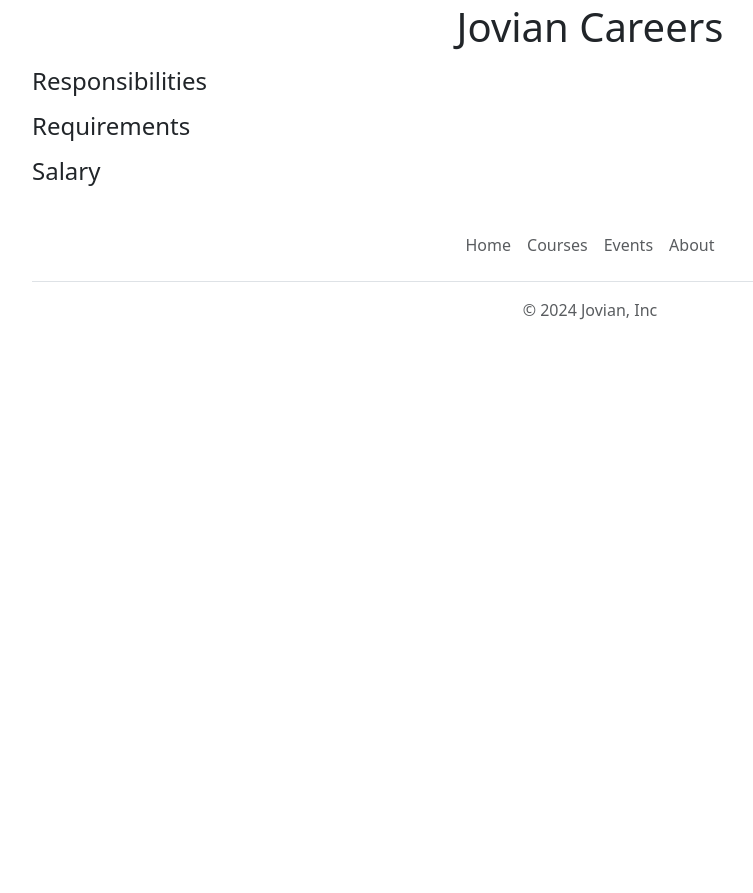
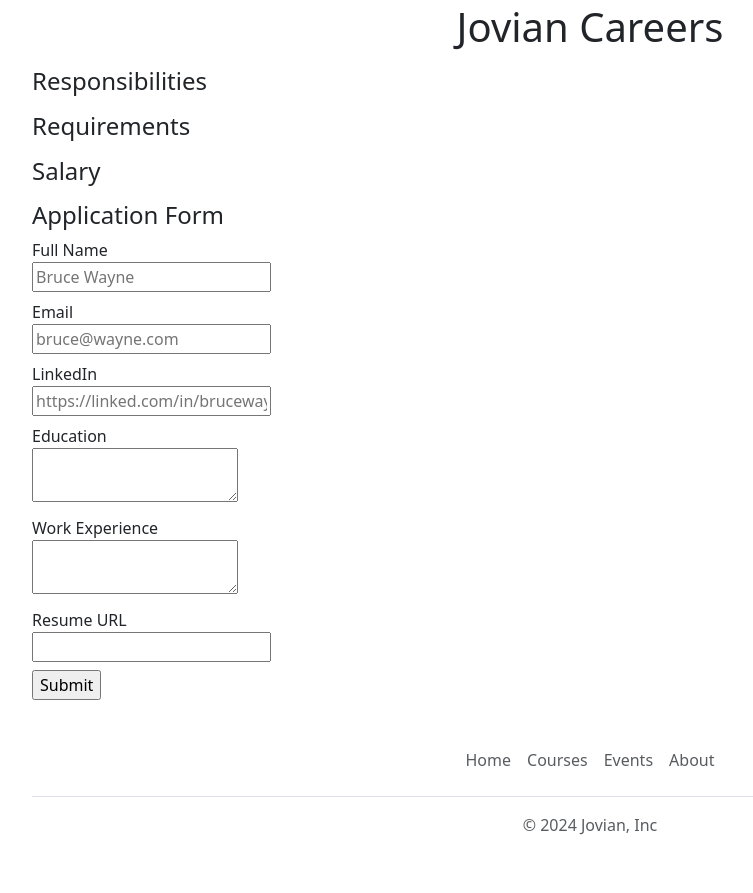
Before and after one commit to smit-finder/jovian-careers-website-v2, a Flask app: template templates/jobpage.html in a window 1280 px wide. Shown: the part 429-1322 px from the top of the page, without its empty margins (50-803 px from the left). Before the commit the page ends 749 px from the top, so only its background shows below. Run offline with Flask 3, Linux system fonts and the light colour scheme; the template is opened without the code that fills it, so the values that code supplies are empty.

Commit message:
Stored application in database

```diff
--- a/app.py
+++ b/app.py
@@ -1,7 +1,8 @@
 import os
 
-from flask import Flask, render_template, jsonify
-from database import load_jobs_from_db, load_job_from_db
+from flask import Flask, render_template, jsonify, request
+from database import load_jobs_from_db, load_job_from_db, add_application_to_db
+
 
 app = Flask(__name__)
 
@@ -22,7 +23,17 @@ def show_job(id):
         return "Not Found", 404
     return render_template('jobpage.html', job=job)
 
+@app.route("/job/<id>/apply", methods=['post'])
+def apply_to_job(id):
+    data = request.form
+    job = load_job_from_db(id)
+
+    add_application_to_db(id, data)
+    # send an email
+    # display an acknowledgement
+    return render_template('application_submitted.html',
+                           application=data,
+                           job=job)
+
 if __name__ == "__main__":
     app.run(host='0.0.0.0', debug=True)
-    host = os.environ.get('DB_HOST')
-    print(host)
--- /dev/null
+++ b/templates/application_form.html
@@ -0,0 +1,35 @@
+<h4>Application Form</h4>
+<form action="/job/{{job['id']}}/apply" method="post">
+    <div class="mb-2">
+    <label>Full Name</label><br>
+    <input type="text" name="full_name" placeholder="Bruce Wayne">
+    </div>
+
+    <div class="mb-2">
+    <label>Email</label><br>
+    <input type="text" name="email" placeholder="bruce@wayne.com">
+    </div>
+
+    <div class="mb-2">
+    <label>LinkedIn</label><br>
+    <input type="text" name="linkedin_url" placeholder="https://linked.com/in/brucewayne">
+    </div>
+
+    <div class="mb-2">
+    <label>Education</label><br>
+    <textarea name="education"></textarea>
+    </div>
+
+    <div class="mb-2">
+    <label>Work Experience</label><br>
+    <textarea name="work_experience"></textarea>
+    </div>
+
+    <div class="mb-2">
+    <label>Resume URL</label><br>
+    <input type="text" name="resume_url">
+    </div>
+
+    <input type="submit">
+
+</form>
--- a/templates/jobpage.html
+++ b/templates/jobpage.html
@@ -4,9 +4,9 @@
     <meta charset="UTF-8">
     <title>{{job.title}} - Jovian Careers</title>
     {% include 'bootstrap.html' %}
-    {% include 'nav.html' %}
 </head>
 <body>
+    {% include 'nav.html' %}
     {% include 'banner.html' %}
     <div class="container">
     <h1 class="text-center"> Jovian Careers</h1>
@@ -28,6 +28,7 @@
         <p>{{job.requirements}}</p>
         <h4>Salary</h4>
         <p>{{job.salary}}</p>
+        {% include 'application_form.html' %}
     </div>
     {% include 'footer.html' %}
 </body>
```
Also changed, not shown: database.py (+23 -0 lines), templates/application_submitted.html (added, +36 -0 lines).
